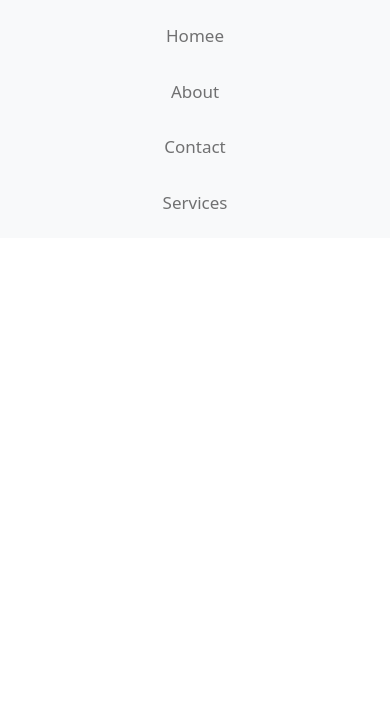
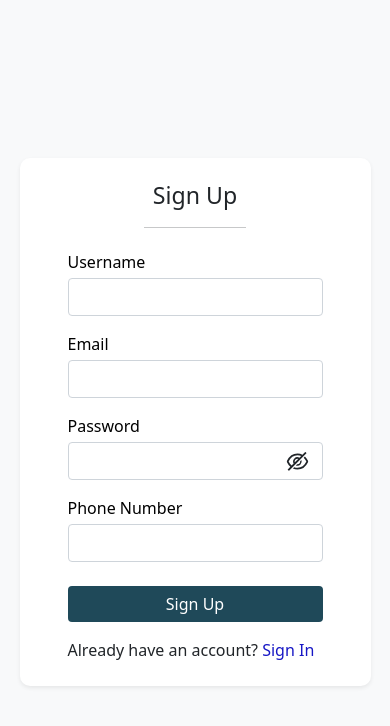
Before and after one commit to VidhiBeladiya20/Multi-vendor-E-commerce, a React (Vite) app in the folder frontend/: page /signup in a window 390 px wide. Shown: the top 726 px of the page. Built offline with nearby package versions, Linux system fonts and the light colour scheme.

Commit message:
make change

```diff
--- a/frontend/package.json
+++ b/frontend/package.json
@@ -11,7 +11,9 @@
   },
   "dependencies": {
     "bootstrap": "^5.0.1",
+    "mdb-react-ui-kit": "^7.2.0",
     "react": "^18.2.0",
+    "react-bootstrap": "^2.10.1",
     "react-dom": "^18.2.0",
     "react-icons": "^5.0.1",
     "react-router-dom": "^6.22.1"
--- a/frontend/src/App.jsx
+++ b/frontend/src/App.jsx
@@ -1,16 +1,20 @@
 import {BrowserRouter,Routes,Route} from "react-router-dom";
-import {Navbar} from "./components/Navbar";
+// import {Navbar} from "./components/Navbar";
 import {Home} from "./pages/Home";
 import {About} from "./pages/About";
-
+import {SignUp} from "./pages/SignUp";
+import { Login } from "./pages/Login";
 export const App=()=>{
   return (
     <>
       <BrowserRouter>
-      <Navbar/>
+      {/* <Navbar/> */}
           <Routes>
             <Route path="/" element={<Home/>}/>
             <Route path="/about" element={<About/>}/>
+            <Route path="/signup" element={<SignUp/>}/>
+            <Route path="/login" element={<Login/>}/>
+
           </Routes>
       </BrowserRouter>
     </>
--- a/frontend/src/components/Navbar.jsx
+++ b/frontend/src/components/Navbar.jsx
@@ -21,7 +21,7 @@ export const Navbar = () => {
                                 <NavLink to="/contact" className="nav-link">Contact</NavLink>
                             </li>
                             <li className="nav-item">
-                                <NavLink to="/services" className="nav-link">Services</NavLink>
+                                <NavLink to="/signup" className="nav-link">SignUp</NavLink>
                             </li>
                         </ul>
                     </div>
--- a/frontend/src/pages/About.jsx
+++ b/frontend/src/pages/About.jsx
@@ -1,6 +1,8 @@
+import {Navbar} from "../components/Navbar";
 export const About=()=>{
     return(
         <>
+            <Navbar/>
             <h1>about</h1>
         </>
     )
--- a/frontend/src/pages/Home.jsx
+++ b/frontend/src/pages/Home.jsx
@@ -1,7 +1,8 @@
-
+import {Navbar} from "../components/Navbar";
 export const Home = () => {
     return(
         <>
+        <Navbar/>
         <h1>home page</h1>
         </>
     )
--- /dev/null
+++ b/frontend/src/pages/Login.jsx
@@ -0,0 +1,71 @@
+import { useState } from "react";
+import "./form.css";
+import { Link } from "react-router-dom";
+import {AiOutlineEye, AiOutlineEyeInvisible} from "react-icons/ai";
+export const Login = () => {
+
+    const [visible, setVisible] = useState(false);
+
+    return(
+        <>
+            <div className="signin template d-flex justify-content-center align-items-center w-100 vh-100 bg-light">
+                <div className="form_div bg-white px-5 py-4 shadow-sm">
+                    <form>
+                        <h3 className="text-center">Login</h3>
+                        <hr className="mx-auto"/>
+                        {/* <div className="mb-3 mt-4">
+                            <label className="mb-1" htmlFor="username">Username</label>
+                            <input
+                            type="text"
+                            name="username"
+                            autoComplete="off"
+                            className="form-control shadow-none" />
+                        </div> */}
+                        <div className="mb-3">
+                            <label className="mb-1" htmlFor="email">Email</label>
+                            <input
+                            type="email"
+                            name="email"
+                            autoComplete="off"
+                            className="form-control shadow-none" />
+                        </div>
+                        <div className="mb-4 position-relative">
+                            <label className="mb-1" htmlFor="password">Password</label>
+                            <input
+                                type={ visible ? "text" : "password"}
+                                name="password"
+                                autoComplete="off"
+                                className="form-control shadow-none mb-2"
+                            />
+                            {
+                                visible ? (
+                                    <AiOutlineEye
+                                        className="eyeicon position-absolute"
+                                        size={25}
+                                        onClick={() => setVisible(false)}
+                                    />
+                                ) : (
+                                    <AiOutlineEyeInvisible
+                                        className="eyeicon position-absolute"
+                                        size={25}
+                                        onClick={() => setVisible(true)}
+                                    />
+                                )
+                            }
+
+                            <a href="#" className="text-decoration-none text-end">Forgot your password?</a>
+
+                        </div>
+
+                        <div className="d-grid mb-3">
+                            <button className="btn btn-primary">Login</button>
+                        </div>
+                        <div className="">
+                            Not have an account? <Link className="link text-decoration-none" to="/signup" >Sign Up</Link>
+                        </div>
+                    </form>
+                </div>
+            </div>
+        </>
+    )
+}
--- /dev/null
+++ b/frontend/src/pages/SignUp.jsx
@@ -0,0 +1,98 @@
+import { useState } from "react";
+import "./form.css";
+import { Link } from "react-router-dom";
+import {AiOutlineEye, AiOutlineEyeInvisible} from "react-icons/ai";
+import {RxAvatar} from "react-icons/rx";
+export const SignUp = () => {
+
+    const [visible, setVisible] = useState(false);
+    // const [avatar, setAvatar] = useState(null);
+
+    const handleFileInputChange = (e) => {
+        const file = e.target.files[0];
+        setAvatar(file);
+    }
+
+    return(
+        <>
+            <div className="signup template d-flex justify-content-center align-items-center w-100 vh-100 bg-light">
+                <div className="form_div bg-white px-5 py-4 shadow-sm">
+                    <form>
+                        <h3 className="text-center">Sign Up</h3>
+                        <hr className="mx-auto"/>
+                        <div className="mb-3 mt-4">
+                            <label className="mb-1" htmlFor="username">Username</label>
+                            <input
+                            type="text"
+                            name="username"
+                            autoComplete="off"
+                            className="form-control shadow-none" />
+                        </div>
+                        <div className="mb-3">
+                            <label className="mb-1" htmlFor="email">Email</label>
+                            <input
+                            type="email"
+                            name="email"
+                            autoComplete="off"
+                            className="form-control shadow-none" />
+                        </div>
+                        <div className="mb-3 position-relative">
+                            <label className="mb-1" htmlFor="password">Password</label>
+                            <input
+                                type={ visible ? "text" : "password"}
+                                name="password"
+                                autoComplete="off"
+                                className="form-control  shadow-none" />
+                            {
+                                visible ? (
+                                    <AiOutlineEye
+                                        className="eyeicon position-absolute"
+                                        size={25}
+                                        onClick={() => setVisible(false)}
+                                    />
+                                ) : (
+                                    <AiOutlineEyeInvisible
+                                        className="eyeicon position-absolute"
+                                        size={25}
+                                        onClick={() => setVisible(true)}
+                                    />
+                                )
+                            }
+
+                        </div>
+                        <div className="mb-4">
+                            <label className="mb-1" htmlFor="phone">Phone Number</label>
+                            <input
+                            type="number"
+                            name="phone"
+                            autoComplete="off"
+                            className="form-control  shadow-none" />
+                        </div>
+                        {/* <div className="avt mt-2 mb-4 d-flex align-items-center">
+                            <span className="h-50 w-50 d-inline-block rounded-circle">
+                                {
+                                    avatar ?
+                                    (
+                                        <img src={URL.createObjectURL(avatar)} alt="avatar" className="h-auto w-auto object-cover rounded-circle" />
+                                    ) : (
+                                        <RxAvatar className="h-50 w-50 avtar"/>
+                                    )
+                                }
+                            </span>
+                            <label htmlFor="file-input" className="px-2 py-2 border border-dark rounded shadow-sm text-sm bg-white">
+                                <input type="file" name="avatar" id="file-input" accept=".jpg, .jpeg, .png" className="position-absolute p-0 overflow-hidden text-white d-none"/>
+                                <span>Upload a file</span>
+                            </label>
+                        </div> */}
+                        <div className="d-grid mb-3">
+                            <button className="btn btn-primary">Sign Up</button>
+                        </div>
+                        <div className="">
+                            Already have an account? <Link className="link text-decoration-none" to="/login" >Sign In</Link>
+                        </div>
+                    </form>
+                </div>
+            </div>
+        </>
+    )
+}
--- /dev/null
+++ b/frontend/src/pages/form.css
@@ -0,0 +1,86 @@
+
+@media screen and (max-width: 1700px){
+  .form_div{
+    width: 30vw;
+  }
+}
+
+@media screen and (max-width: 1450px){
+  .form_div{
+    width: 30vw;
+  }
+}
+
+@media screen and (max-width: 1300px){
+  .form_div{
+    width: 50%;
+  }
+}
+
+@media screen and (max-width: 1000px){
+  .form_div{
+    width: 70%;
+  }
+}
+
+@media screen and (max-width: 500px){
+  .form_div{
+    width: 90%;
+  }
+}
+
+.form_div{
+  border-radius: 10px;
+}
+
+.signup hr {
+  position: relative;
+  top: 2px;
+  width: 40%;
+}
+
+hr {
+  position: relative;
+  width: 35%;
+}
+
+form label {
+  color: black;
+}
+
+.eyeicon {
+  top: 35%;
+  right: 5%;
+  cursor: pointer;
+}
+
+.signup .eyeicon {
+  top: 52%;
+  right: 5%;
+  cursor: pointer;
+}
+
+.btn-primary {
+  background-color: #1F4959 !important;
+  border: #1F4959 !important;
+  color: white;
+}
+
+form a {
+  color: rgb(23, 23, 197);
+}
+form a:hover {
+  color: rgb(23, 23, 153);
+}
+/*
+.avtar {
+  color: rgb(103, 103, 103);
+}
+
+span {
+  margin-right: 0px;
+}
+
+.avt {
+  margin-right: 7rem;
+} */
```
Also changed, not shown: frontend/src/components/Navbar.css (line endings or trailing spaces), 1 other file (tests, documents, lock files or other folders).
